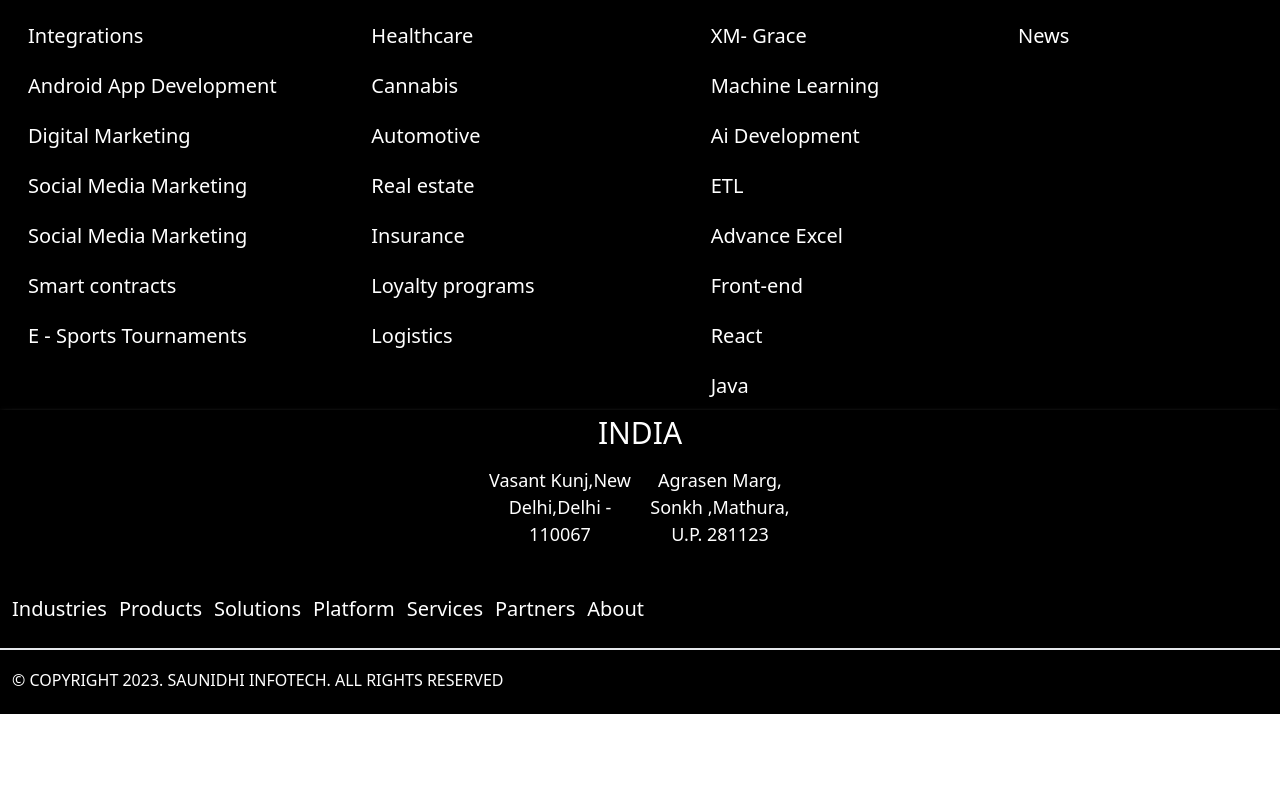
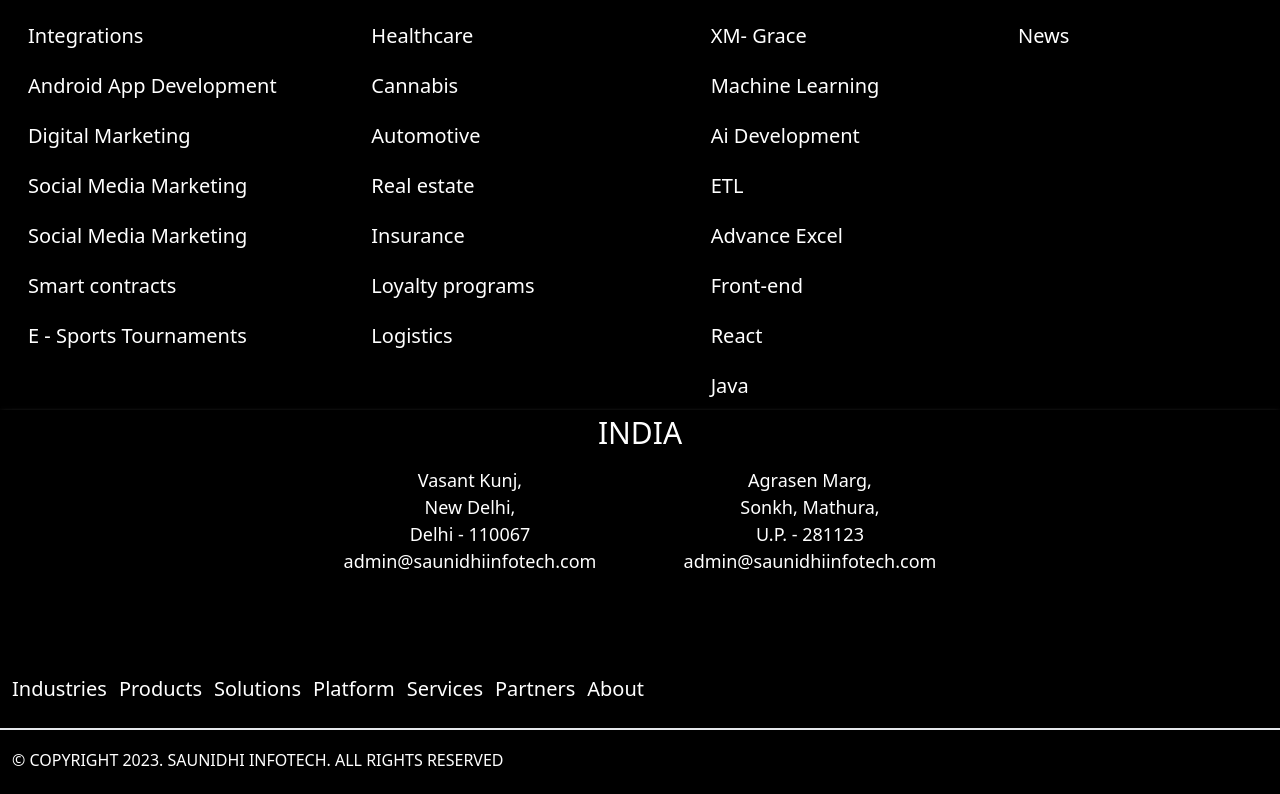
Before and after one commit to saunidhi/saunidhi_infotech, a React (Create React App) app: page / in a window 1280 px wide. Shown: the part 5259-6053 px from the top of the page. Before the commit the page ends 5973 px from the top, so only its background shows below. Built offline with nearby package versions, Linux system fonts and the light colour scheme; some icons are missing.

Commit message:
Add files via upload

```diff
--- a/src/Components/Footer/Footer.jsx
+++ b/src/Components/Footer/Footer.jsx
@@ -11,10 +11,10 @@
                 </span>
                 <span className='uppercase text-xs flex flex-wrap sm:flex-nowrap justify-center items-center gap-4 md:mx-[40px]'>
                     <div className="icons flex my-1">
-                        <Link > <LiaInstagram size={30} /></Link>
-                        <Link to="https://twitter.com/saunidhi46598"> <LiaTwitter size={30} /></Link>
-                        <Link to="https://www.facebook.com/profile.php?id=100094149437188"> <LiaFacebook size={30} /></Link>
-                        <Link to="https://www.linkedin.com/in/saunidhi-infotech-34b07b282/"> <LiaLinkedinIn size={30} /></Link>
+                        <Link > <LiaInstagram size={30} target="_blank" /></Link>
+                        <Link to="https://twitter.com/saunidhi46598" target="_blank"> <LiaTwitter size={30} /></Link>
+                        <Link to="https://www.facebook.com/profile.php?id=100094149437188"> <LiaFacebook size={30} target="_blank" /></Link>
+                        <Link to="https://www.linkedin.com/in/saunidhi-infotech-34b07b282/"> <LiaLinkedinIn size={30} target="_blank" /></Link>
                         {/* <LiaYoutube size={30} /> */}
                     </div>
                 </span>
--- a/src/Components/Footer/FooterBanner.jsx
+++ b/src/Components/Footer/FooterBanner.jsx
@@ -3,11 +3,15 @@
 function FooterBanner() {
   return (
     <>
-      <div className="bg-black shadow-white shadow-md h-[10rem] flex flex-col items-center gap-3 ">
+      <div className="bg-black shadow-white shadow-md sm:h-[15rem] flex flex-col items-center gap-3 ">
         <div className="text uppercase text-[30px] text-white ">INDIA</div>
-        <div className="sm:flex sm:flex-row sm:w-[20rem]">
-          <div className="para text-[18px] text-white w-[20rem] text-center">Vasant Kunj,New Delhi,Delhi - 110067</div>
-          <div className="para text-[18px] text-white w-[20rem] text-center">Agrasen Marg, Sonkh ,Mathura, U.P. 281123</div>
+        <div className="sm:flex sm:flex-row sm:w-[100%] sm:justify-center sm:gap-5 ">
+          <div className="para text-[18px] text-white w-[20rem] text-center ">Vasant Kunj,<br /> New Delhi, <br /> Delhi - 110067<br />
+            <p >admin@saunidhiinfotech.com</p>
+          </div>
+          <div className="para text-[18px] text-white w-[20rem] text-center py-5 sm:py-0">Agrasen Marg, <br /> Sonkh, Mathura,<br /> U.P. - 281123<br />
+            <p>admin@saunidhiinfotech.com</p>
+          </div>
         </div>
       </div>
     </>
```
